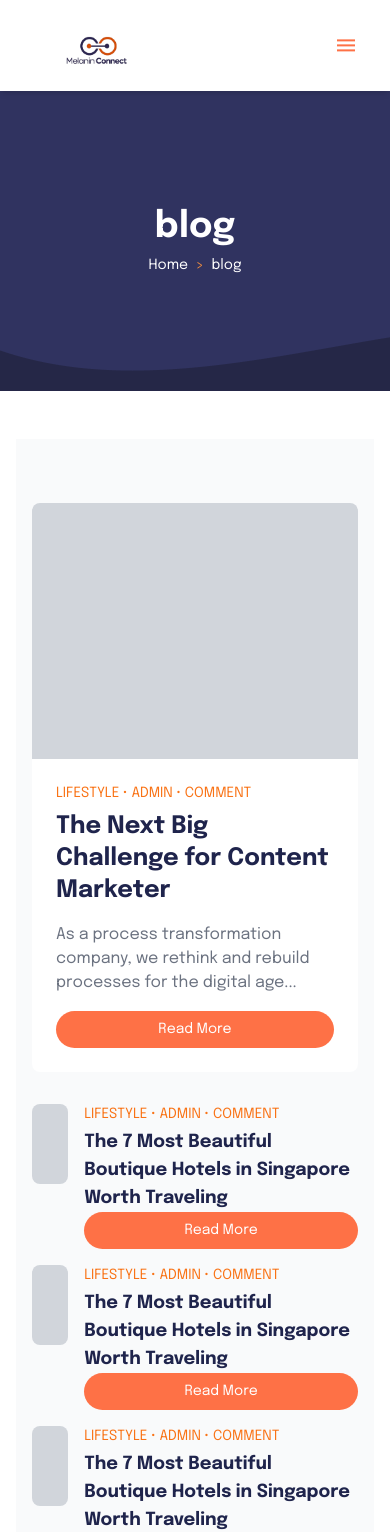
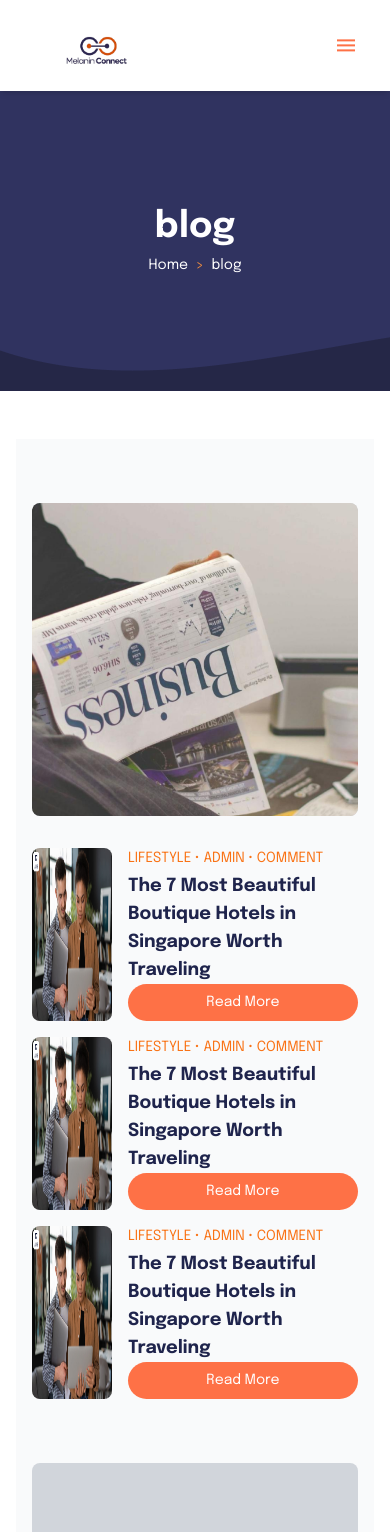
Before and after one commit to Melanin-Connect/melanin-frontend, a Next.js app: page /blog in a window 390 px wide. Shown: the top 1532 px of the page. Built offline with nearby package versions, Linux system fonts and the light colour scheme.

Commit message:
responsive

```diff
--- a/app/components/blog/blogList.tsx
+++ b/app/components/blog/blogList.tsx
@@ -1,4 +1,6 @@
-const BlogList = () => (
+import React from "react";
+
+const BlogList: React.FC = () => (
     <div className="grid grid-cols-1 md:grid-cols-2 lg:grid-cols-3 gap-8">
       {[1, 2, 3, 4, 5, 6].map((item) => (
         <div key={item} className="rounded-lg  overflow-hidden">
--- a/app/components/blog/recentBlog.tsx
+++ b/app/components/blog/recentBlog.tsx
@@ -1,8 +1,13 @@
-const RecentBlogPost = () => (
+import React from "react";
+import Image from "next/image";
+import img from "@/public/assets/img.png"
+import img2 from "@/public/assets/blog (1).png"
+
+const RecentBlogPost: React.FC = () => (
     <div className="grid grid-cols-1 lg:grid-cols-3 gap-8 mb-16">
       <div className="lg:col-span-2">
         <div className="relative overflow-hidden rounded-lg">
-          <div className="bg-gray-300 h-64"></div> {/* Placeholder for the image */}
+          <Image src={img} alt="Blog Post Image" layout="fill" objectFit="cover" className="bg-gray-300 h-64" />
           <div className="p-6 bg-white">
             <p className="text-sm text-orange-500 uppercase mb-2">Lifestyle • Admin • Comment</p>
             <h3 className="text-2xl font-bold text-[#1F244C] mb-4">
@@ -20,7 +25,7 @@ const RecentBlogPost = () => (
       <div className="space-y-4">
         {[1, 2, 3].map((item) => (
           <div key={item} className="flex gap-4">
-            <div className="bg-gray-300 w-20 h-20 rounded-lg"></div> {/* Placeholder for image */}
+            <Image src={img2} alt="Blog Post Image" width={80} height={30} className="rounded-lg" />
             <div>
               <p className="text-sm text-orange-500 uppercase mb-1">Lifestyle • Admin • Comment</p>
               <h4 className="text-lg font-bold text-[#1F244C]">
--- a/app/components/services/index.tsx
+++ b/app/components/services/index.tsx
@@ -11,8 +11,9 @@ const ServicesPage: React.FC = () => {
 
       <Services />
       <WorkingProcess />
-      <Newsletter />
+
     </div>
+       <Newsletter />
     </section>
   );
 };
```
